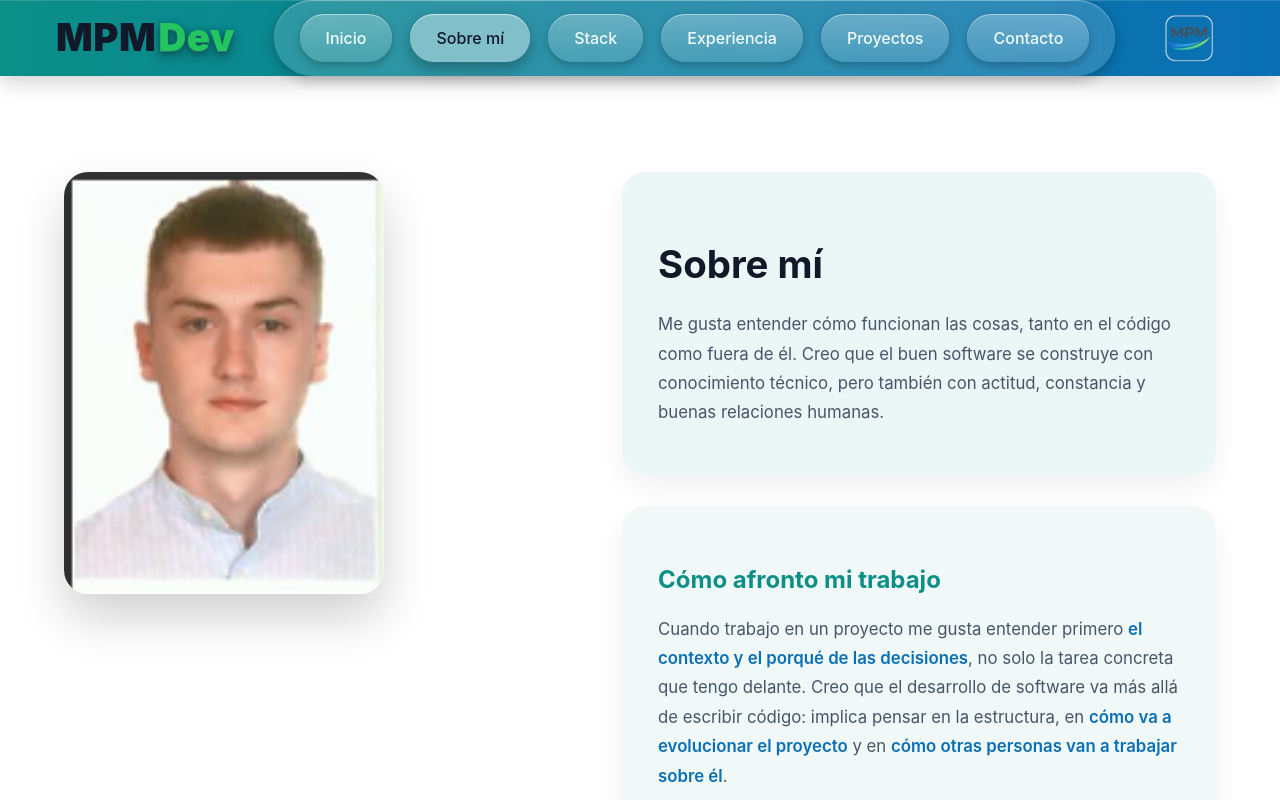
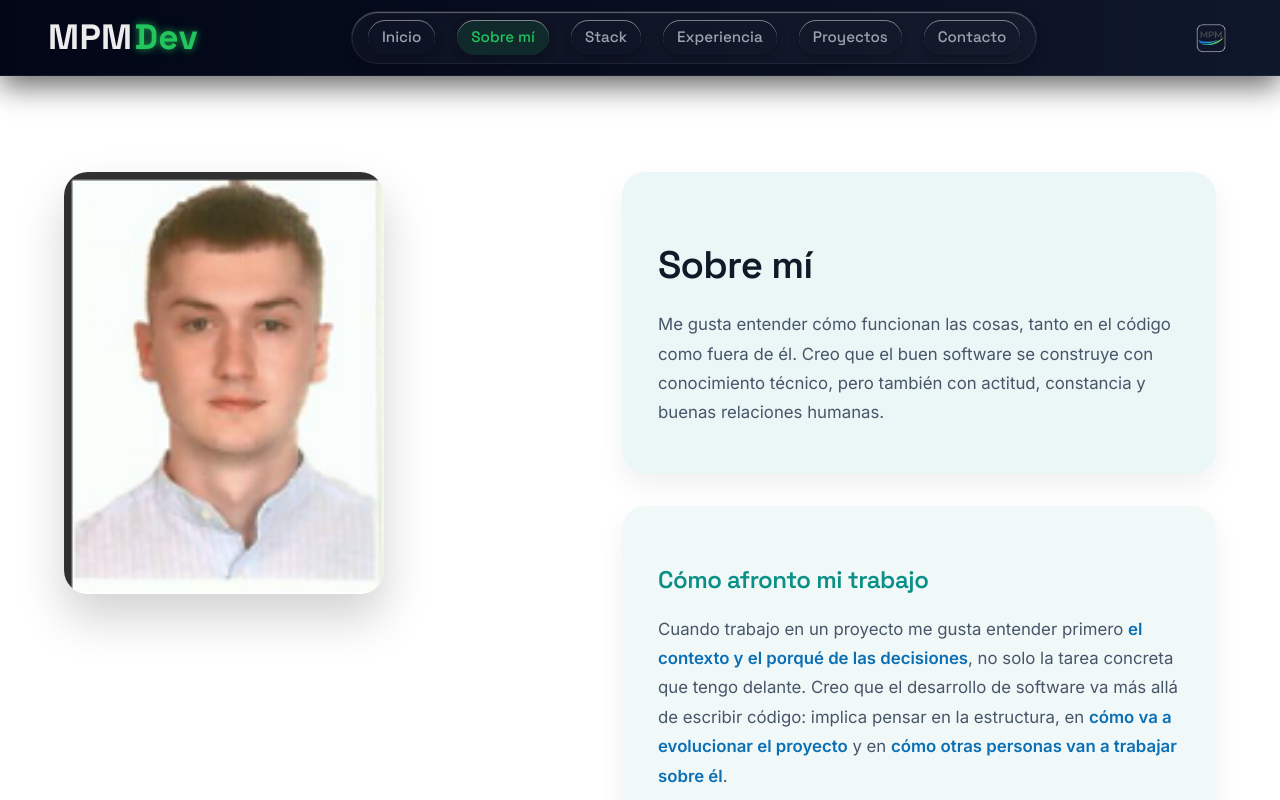
Before and after one commit to MarcosPequeMarban/mpequedev, an Angular app: page /about in a window 1280 px wide. Shown: the top 800 px of the page. Built offline with nearby package versions, Linux system fonts and the light colour scheme.

Commit message:
cambio de estilo de la home total

```diff
--- a/src/app/shared/navbar/navbar.html
+++ b/src/app/shared/navbar/navbar.html
@@ -5,70 +5,43 @@
     </span>
   </div>
 
-  <!-- BOTÓN HAMBURGER -->
-  <button class="menu-toggle" (click)="menuOpen = !menuOpen">
-    ☰
-  </button>
+
 
   <div class="navbar-center" [class.open]="menuOpen">
     <ul class="nav-group">
       <li>
-        <a
-          routerLink="/"
-          routerLinkActive="active"
-          [routerLinkActiveOptions]="{ exact: true }"
-          (click)="menuOpen = false"
-        >
+        <a routerLink="/" routerLinkActive="active" [routerLinkActiveOptions]="{ exact: true }"
+          (click)="menuOpen = false">
           Inicio
         </a>
       </li>
 
       <li>
-        <a
-          routerLink="/about"
-          routerLinkActive="active"
-          (click)="menuOpen = false"
-        >
+        <a routerLink="/about" routerLinkActive="active" (click)="menuOpen = false">
           Sobre mí
         </a>
       </li>
 
       <li>
-        <a
-          routerLink="/stack"
-          routerLinkActive="active"
-          (click)="menuOpen = false"
-        >
+        <a routerLink="/stack" routerLinkActive="active" (click)="menuOpen = false">
           Stack
         </a>
       </li>
 
       <li>
-        <a
-          routerLink="/experience"
-          routerLinkActive="active"
-          (click)="menuOpen = false"
-        >
+        <a routerLink="/experience" routerLinkActive="active" (click)="menuOpen = false">
           Experiencia
         </a>
       </li>
 
       <li>
-        <a
-          routerLink="/projects"
-          routerLinkActive="active"
-          (click)="menuOpen = false"
-        >
+        <a routerLink="/projects" routerLinkActive="active" (click)="menuOpen = false">
           Proyectos
         </a>
       </li>
 
       <li>
-        <a
-          routerLink="/contact"
-          routerLinkActive="active"
-          (click)="menuOpen = false"
-        >
+        <a routerLink="/contact" routerLinkActive="active" (click)="menuOpen = false">
           Contacto
         </a>
       </li>
@@ -77,10 +50,10 @@
 
   <!-- DERECHA: Logo -->
   <div class="navbar-right">
-    <img
-      src="/branding/logo-mpmdev.png"
-      alt="MPM logo"
-      class="logo-icon"
-    />
+    <!-- BOTÓN HAMBURGER -->
+    <button class="menu-toggle" (click)="menuOpen = !menuOpen">
+      ☰
+    </button>
+    <img src="/branding/logo-mpmdev.png" alt="MPM logo" class="logo-icon" />
   </div>
 </nav>
--- a/src/app/shared/navbar/navbar.scss
+++ b/src/app/shared/navbar/navbar.scss
@@ -1,5 +1,5 @@
 /* =================================================
-   RESET BÁSICO (EVITA BORDES RAROS)
+   RESET BÁSICO
    ================================================= */
 
 * {
@@ -11,26 +11,30 @@ body {
 }
 
 /* =================================================
-   NAVBAR BASE – PREMIUM
+   NAVBAR BASE – DARK DEV
    ================================================= */
 
 .navbar {
   height: 76px;
-  padding: 0 56px;
+  padding: 0 48px;
 
   display: flex;
   align-items: center;
   justify-content: space-between;
 
-  background: linear-gradient(90deg,
-      #0b8f87,
-      #0a6fb5);
+  background: linear-gradient(
+    90deg,
+    #020617,
+    #0f172a
+  );
+
+  border-bottom: 1px solid rgba(255, 255, 255, 0.06);
 
   box-shadow:
-    0 6px 20px rgba(0, 0, 0, 0.18),
-    inset 0 1px 0 rgba(255, 255, 255, 0.15);
+    0 10px 30px rgba(0, 0, 0, 0.6);
 
-  position: relative;
+  position: sticky;
+  top: 0;
   z-index: 100;
 }
 
@@ -43,28 +47,45 @@ body {
 }
 
 .brand {
-  font-size: 2.4rem;
+  font-size: 2.2rem;
   font-weight: 900;
-  letter-spacing: 0.6px;
+  letter-spacing: 0.4px;
   display: flex;
   align-items: center;
+   color: #ececec;
 }
 
 .brand-mpm {
-  color: #111827;
+  color: #ececec; /* gris claro, no blanco puro */
+
   text-shadow:
-    0 1px 0 rgba(255, 255, 255, 0.05),
-    0 2px 4px rgba(0, 0, 0, 0.35),
-    0 6px 12px rgba(0, 0, 0, 0.25);
+    0 1px 2px rgba(0, 0, 0, 0.6),
+    0 0 6px rgba(255, 255, 255, 0.04);
 }
 
 .brand-dev {
-  margin-left: 2px;
   color: #22c55e;
+
   text-shadow:
-    0 1px 0 rgba(255, 255, 255, 0.15),
-    0 2px 6px rgba(0, 0, 0, 0.35),
-    0 6px 14px rgba(0, 0, 0, 0.3);
+    0 0 6px rgba(34, 197, 94, 0.6),
+    0 0 12px rgba(34, 197, 94, 0.35);
+}
+
+/* =================================================
+   LOGO DERECHA
+   ================================================= */
+
+.navbar-right {
+  display: flex;
+  align-items: center;
+  height: 100%;
+}
+
+
+.logo-icon {
+  width: 42px;
+  height: 42px;
+  opacity: 0.9;
 }
 
 /* =================================================
@@ -73,11 +94,42 @@ body {
 
 .menu-toggle {
   display: none;
-  font-size: 28px;
-  color: #f0fdfa;
+
+  width: 32px;
+  height: 32px;          /* 🔥 MISMA ALTURA QUE ICONOS */
+
+  padding: 0;
+  margin: 0;
+
   background: none;
   border: none;
   cursor: pointer;
+
+  display: none;
+  align-items: center;  /* 🔥 centra vertical */
+  justify-content: center;
+}
+
+.menu-toggle span {
+  position: absolute;
+
+  width: 22px;
+  height: 2px;
+
+  background: #e5e7eb;
+  border-radius: 2px;
+}
+
+.menu-toggle span:nth-child(1) {
+  transform: translateY(-6px);
+}
+
+.menu-toggle span:nth-child(2) {
+  transform: translateY(0);
+}
+
+.menu-toggle span:nth-child(3) {
+  transform: translateY(6px);
 }
 
 /* =================================================
@@ -94,59 +146,42 @@ body {
   list-style: none;
   display: flex;
   align-items: center;
+  gap: 22px;
 
-  gap: 18px;
-  padding: 14px 26px;
-
-  background: rgba(255, 255, 255, 0.14);
-  backdrop-filter: blur(8px);
+  padding: 8px 16px;
   border-radius: 999px;
 
-  box-shadow:
-    inset 0 1px 1px rgba(255, 255, 255, 0.35),
-    0 4px 14px rgba(0, 0, 0, 0.25);
+  background: rgba(255, 255, 255, 0.03);
+  border: 1px solid rgba(255, 255, 255, 0.06);
+  backdrop-filter: blur(6px);
 
   margin: 0;
 }
 
 .nav-group li a {
   display: block;
-  padding: 12px 26px;
-  border-radius: 999px;
+  padding: 6px 14px;
 
-  font-size: 1rem;
+  font-size: 0.95rem;
   font-weight: 500;
   text-decoration: none;
 
-  color: #f0fdfa;
-  background: linear-gradient(180deg,
-      rgba(255, 255, 255, 0.28),
-      rgba(255, 255, 255, 0.12));
+  color: #9ca3af;
+  background: none;
+  border-radius: 999px;
 
-  box-shadow:
-    inset 0 1px 0 rgba(255, 255, 255, 0.45),
-    0 3px 8px rgba(0, 0, 0, 0.25);
-
-  transition:
-    transform 0.15s ease,
-    box-shadow 0.15s ease,
-    background 0.25s ease;
+  transition: all 0.2s ease;
 }
 
 .nav-group li a:hover {
-  transform: translateY(-2px);
-  box-shadow:
-    inset 0 1px 0 rgba(255, 255, 255, 0.55),
-    0 8px 20px rgba(0, 0, 0, 0.35);
+  color: #e5e7eb;
+  background: rgba(255, 255, 255, 0.06);
 }
 
+/* ACTIVO */
 .nav-group li a.active {
-  background: rgba(255, 255, 255, 0.4);
-  color: #0f172a;
-
-  box-shadow:
-    inset 0 1px 0 rgba(255, 255, 255, 0.6),
-    0 6px 16px rgba(0, 0, 0, 0.3);
+  color: #22c55e;
+  background: rgba(34, 197, 94, 0.12);
 }
 
 /* =================================================
@@ -155,28 +190,22 @@ body {
 
 @media (max-width: 1024px) {
 
-  /* Mostrar hamburguesa */
   .menu-toggle {
-    display: block;
+    display: flex;
   }
 
-  /* Menú desplegable */
   .navbar-center {
     position: absolute;
     top: 76px;
-    right: 16px;
-    /* 🔥 alineado a la derecha */
+    right: 24px;
     left: auto;
 
     display: none;
-    justify-content: flex-start;
-
-    background: none;
-    padding: 0;
+    justify-content: flex-end;
   }
 
   .navbar-center.open {
-    display: flex;
+    display: block;
   }
 
   .nav-group {
@@ -185,51 +214,37 @@ body {
 
     gap: 10px;
     padding: 14px;
-    min-width: 200px;
+    min-width: 220px;
 
-    background: rgba(255, 255, 255, 0.92);
-    backdrop-filter: blur(10px);
-    border-radius: 18px;
+    background: #111827;
+    border-radius: 16px;
 
     box-shadow:
-      0 14px 32px rgba(0, 0, 0, 0.35);
+      0 20px 40px rgba(0, 0, 0, 0.7);
   }
 
   .nav-group li a {
     width: 100%;
     text-align: center;
 
-    padding: 8px 18px;
+    padding: 10px 16px;
     font-size: 0.9rem;
 
-    color: #0f172a;
-    background: linear-gradient(180deg,
-        rgba(255, 255, 255, 0.28),
-        rgba(255, 255, 255, 0.12));
-
-    box-shadow:
-      inset 0 1px 0 rgba(255, 255, 255, 0.8),
-      0 4px 12px rgba(0, 0, 0, 0.18);
+    color: #e5e7eb;
   }
 
   .nav-group li a:hover {
-    background: linear-gradient(180deg,
-        #f8fafc,
-        #e2e8f0);
+    background: rgba(255, 255, 255, 0.08);
   }
 
   .nav-group li a.active {
-    background: rgba(255, 255, 255, 0.4);
-    color: #0f172a;
-
-    box-shadow:
-      inset 0 1px 0 rgba(255, 255, 255, 0.6),
-      0 6px 16px rgba(0, 0, 0, 0.3);
+    color: #22c55e;
+    background: rgba(34, 197, 94, 0.14);
   }
 }
 
 /* =================================================
-   MÓVILES MUY PEQUEÑOS (360px)
+   MÓVILES MUY PEQUEÑOS
    ================================================= */
 
 @media (max-width: 420px) {
@@ -238,19 +253,10 @@ body {
   }
 
   .brand {
-    font-size: 2rem;
+    font-size: 1.9rem;
   }
 
   .nav-group {
     min-width: 180px;
   }
-
-  .nav-group li a.active {
-    background: rgba(255, 255, 255, 0.4);
-    color: #0f172a;
-
-    box-shadow:
-      inset 0 1px 0 rgba(255, 255, 255, 0.6),
-      0 6px 16px rgba(0, 0, 0, 0.3);
-  }
 }
--- a/src/index.html
+++ b/src/index.html
@@ -4,15 +4,23 @@
 <head>
   <meta charset="utf-8">
   <title>MPMDev | Desarrollador de Software</title>
-  <base href="/">
-  <meta name="viewport" content="width=device-width, initial-scale=1">
-  <link rel="icon" href="branding/favicon.ico">
+  <base href="/" />
+  <meta name="viewport" content="width=device-width, initial-scale=1" />
 
-  <link rel="apple-touch-icon" sizes="180x180" href="branding/apple-touch-icon.png">
-  <link rel="icon" type="image/png" sizes="32x32" href="branding/favicon-32x32.png">
-  <link rel="icon" type="image/png" sizes="16x16" href="branding/favicon-16x16.png">
+  <!-- Favicons -->
+  <link rel="icon" href="branding/favicon.ico" />
+  <link rel="apple-touch-icon" sizes="180x180" href="branding/apple-touch-icon.png" />
+  <link rel="icon" type="image/png" sizes="32x32" href="branding/favicon-32x32.png" />
+  <link rel="icon" type="image/png" sizes="16x16" href="branding/favicon-16x16.png" />
+  <link rel="manifest" href="branding/site.webmanifest" />
 
-  <link rel="manifest" href="branding/site.webmanifest">
+  <!-- Google Fonts (TIPOGRAFÍA PRO) -->
+  <link rel="preconnect" href="https://fonts.googleapis.com" />
+  <link rel="preconnect" href="https://fonts.gstatic.com" crossorigin />
+  <link
+    href="https://fonts.googleapis.com/css2?family=Inter:wght@400;500;600&family=Space+Grotesk:wght@500;600;700&display=swap"
+    rel="stylesheet"
+  />
 </head>
 
 <body>
--- a/src/styles.scss
+++ b/src/styles.scss
@@ -98,11 +98,9 @@ button {
   display: flex;
   align-items: center;
 
-  background: linear-gradient(
-    90deg,
-    #0b8f87,
-    #0a6fb5
-  );
+  background: linear-gradient(90deg,
+      #0b8f87,
+      #0a6fb5);
 
   box-shadow:
     0 6px 20px rgba(0, 0, 0, 0.18),
@@ -151,7 +149,8 @@ button {
 
 .menu-toggle {
   display: none;
-  margin-left: auto; /* 🔥 CLAVE: empuja a la derecha */
+  margin-left: auto;
+  /* 🔥 CLAVE: empuja a la derecha */
   font-size: 30px;
   color: #f0fdfa;
 }
@@ -190,11 +189,9 @@ button {
   font-weight: 500;
 
   color: #f0fdfa;
-  background: linear-gradient(
-    180deg,
-    rgba(255, 255, 255, 0.28),
-    rgba(255, 255, 255, 0.12)
-  );
+  background: linear-gradient(180deg,
+      rgba(255, 255, 255, 0.28),
+      rgba(255, 255, 255, 0.12));
 
   box-shadow:
     inset 0 1px 0 rgba(255, 255, 255, 0.45),
@@ -206,6 +203,66 @@ button {
 .nav-group li a:hover {
   transform: translateY(-2px);
 }
+
+:root {
+  /* Fondos */
+  --bg-main: #0b1220;
+  /* fondo general oscuro */
+  --bg-soft: #0f172a;
+  /* fondo suave */
+  --bg-card: #111827;
+  /* tarjetas */
+
+  /* Acentos */
+  --accent-green: #22c55e;
+  /* verde código */
+  --accent-teal: #0b8f87;
+  /* verde azulado */
+  --accent-blue: #0a6fb5;
+  /* azul */
+
+  /* Texto */
+  --text-main: #e5e7eb;
+  /* texto principal */
+  --text-muted: #9ca3af;
+  /* texto secundario */
+  --text-dark: #111827;
+
+  /* Bordes */
+  --border-soft: rgba(255, 255, 255, 0.08);
+}
+
+/* TÍTULOS */
+h1,
+h2,
+h3,
+h4,
+h5,
+h6 {
+  font-family: "Space Grotesk", sans-serif;
+  font-weight: 600;
+  letter-spacing: -0.02em;
+}
+
+/* NAVBAR + BRAND */
+.navbar,
+.navbar a,
+.brand {
+  font-family: "Space Grotesk", sans-serif;
+}
+
+/* Marca con más presencia */
+.brand {
+  font-weight: 700;
+  letter-spacing: -0.03em;
+}
+
+/* Botones del nav */
+.nav-group li a {
+  font-family: "Space Grotesk", sans-serif;
+  font-weight: 500;
+}
+
 
 /* =========================================================
    RESPONSIVE – TABLET & MOBILE
@@ -220,7 +277,8 @@ button {
   .navbar-center {
     position: absolute;
     top: 76px;
-    right: 16px; /* 🔥 sale desde la derecha */
+    right: 16px;
+    /* 🔥 sale desde la derecha */
     left: auto;
 
     display: none;
```
Also changed, not shown: src/app/pages/home/home.css (+136 -80 lines), src/app/pages/home/home.html (+32 -31 lines), 1 other file (tests, documents, lock files or other folders).
